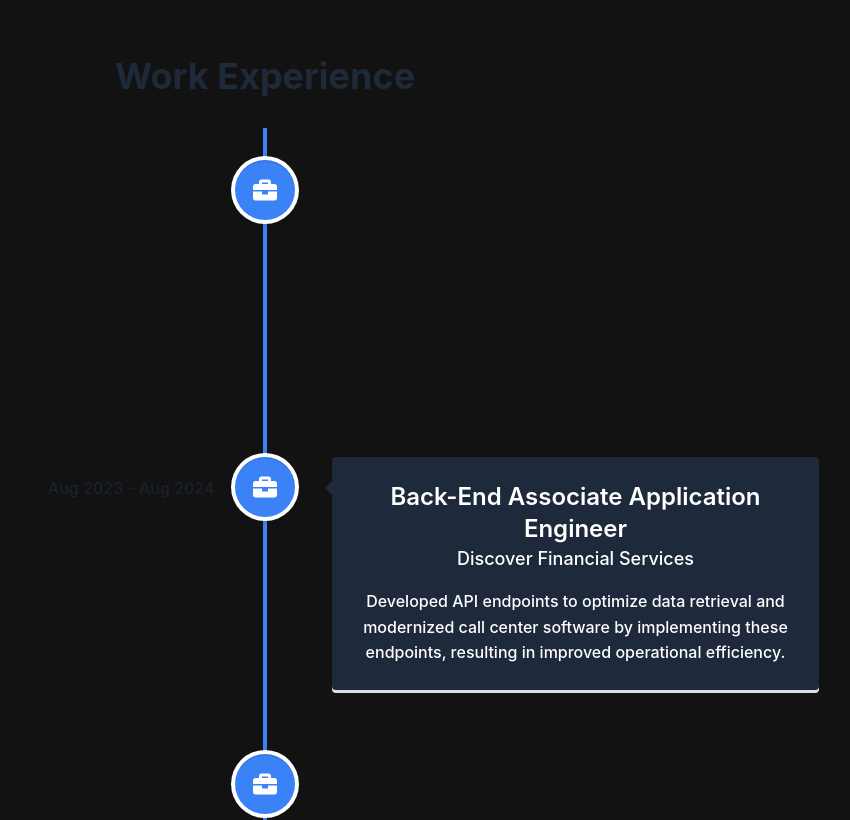
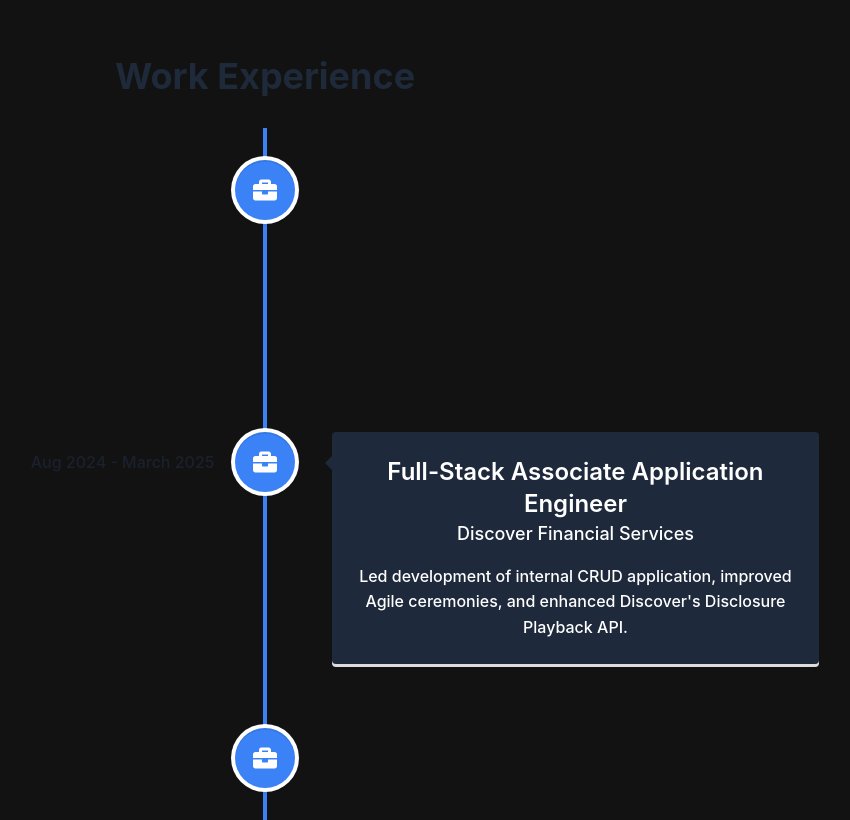
Before and after one commit to rhawks00/personal-website, a React (Vite) app: page / in a window 1280 px wide. Shown: the part 1580-2400 px from the top of the page, without its empty margins (375-1225 px from the left). Built offline with nearby package versions, Linux system fonts and the light colour scheme.

Commit message:
added to timeline

```diff
--- a/src/components/Timeline.jsx
+++ b/src/components/Timeline.jsx
@@ -3,9 +3,16 @@ import "react-vertical-timeline-component/style.min.css";
 import { FaBriefcase } from "react-icons/fa";
 const experiences = [
   {
+    title: "Full-Stack Senior-Associate Application Engineer",
+    company: "Discover Finaical Services",
+    date: "April 2025 - Present",
+    description:
+        'Integrated AI into redesigned UI for card call center software.'
+  },
+  {
     title: "Full-Stack Associate Application Engineer",
     company: "Discover Financial Services",
-    date: "Aug 2024 - Present",
+    date: "Aug 2024 - March 2025",
     description:
       "Led development of internal CRUD application, improved Agile ceremonies, and enhanced Discover's Disclosure Playback API.",
   },
```
Also changed, not shown: 1 other file (tests, documents, lock files or other folders).
